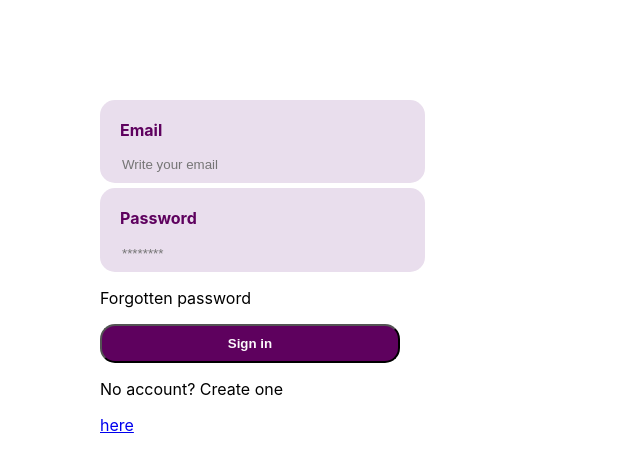
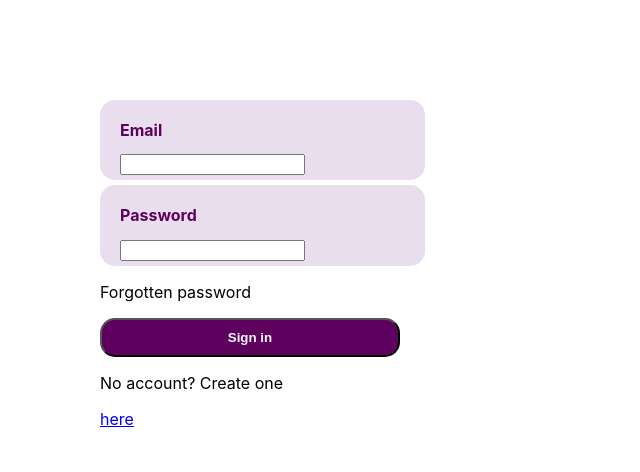
Before and after one commit to nds-fsd/joppy-frontend, a React (Create React App) app: page /login in a window 1280 px wide. Shown: the top 472 px of the page, without its empty margins (0-640 px from the left). Built offline with nearby package versions, Linux system fonts and the light colour scheme; the HTML template or start-up script is replaced by a standard one.

Commit message:
test error

```diff
--- a/src/Components/LoginForm/loginForm.view.js
+++ b/src/Components/LoginForm/loginForm.view.js
@@ -56,10 +56,7 @@ const LoginForm = () => {
         <div className={styles.inputBox}>
           <h2>Email</h2>
           <input
-            className={styles.input}
-            name="email"
-            placeholder="Write your email"
-            ref={register('email', {
+            {...register('email', {
               required: true,
               message: 'Email required',
               pattern: {
@@ -72,13 +69,7 @@ const LoginForm = () => {
         </div>
         <div className={styles.inputBox}>
           <h2>Password</h2>
-          <input
-            className={styles.input}
-            type="password"
-            name="password"
-            placeholder="********"
-            ref={register('password', { required: true, minLength: 8 })}
-          />
+          <input {...register('password', { required: true, minLength: 8 })} />
           {errors.password && 'Password is required'}
         </div>
       </form>
```
